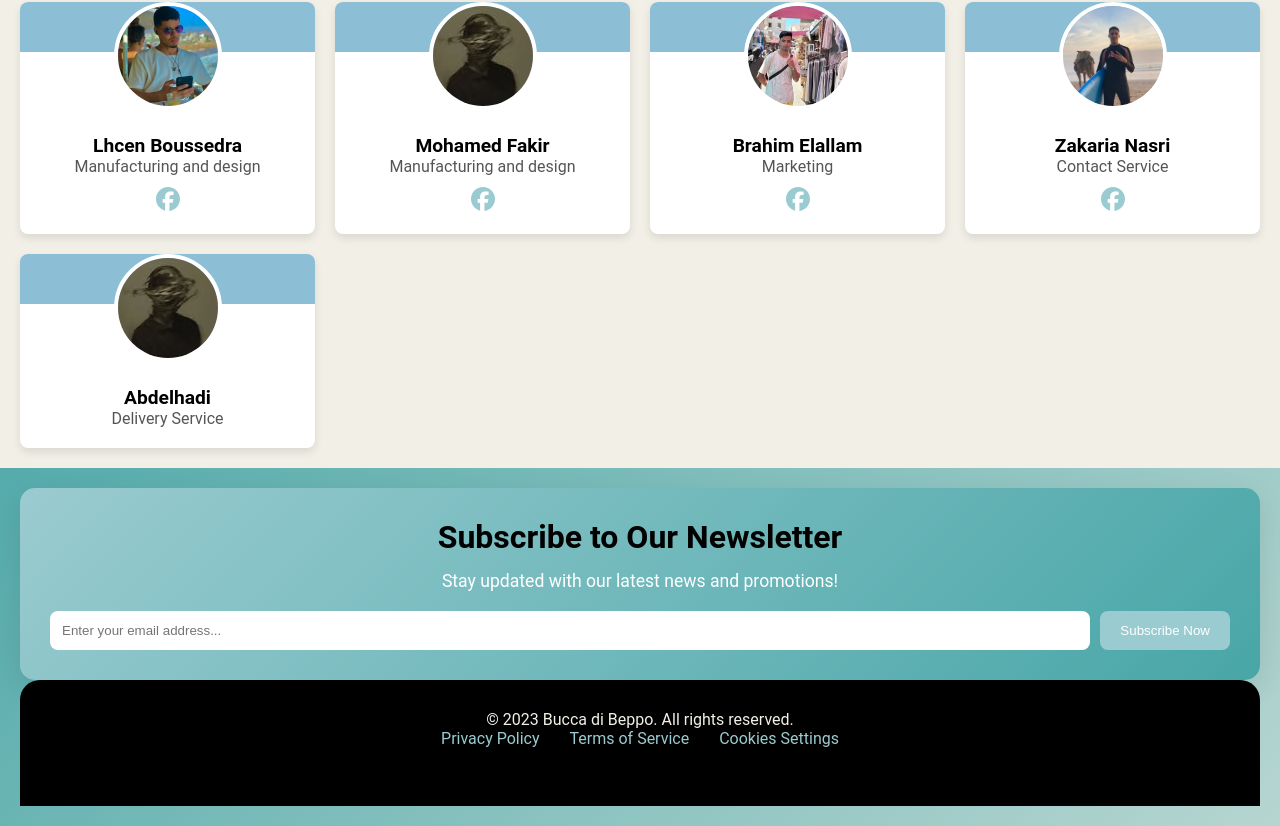
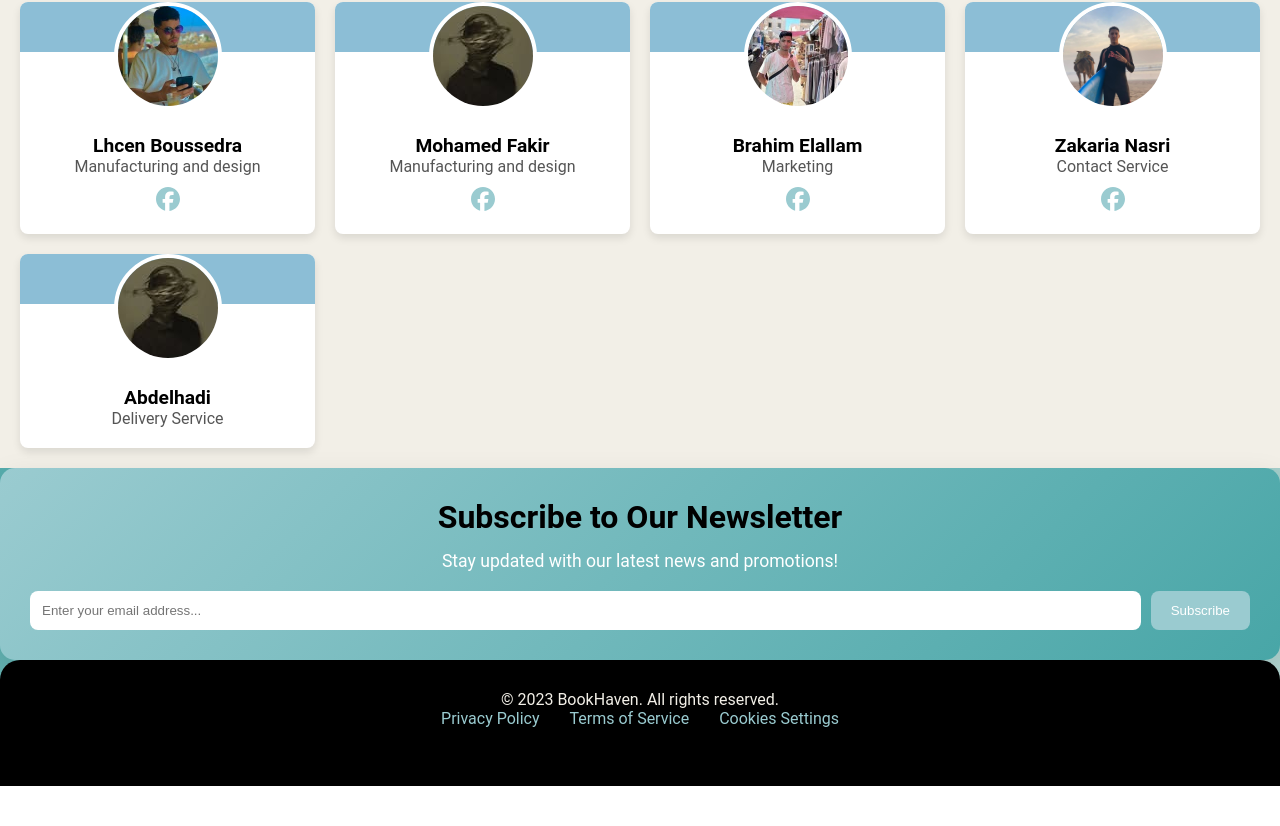
Before and after one commit to ayoubmorchid/bookhaven, a React (Create React App) app: page /about in a window 1280 px wide. Shown: the part 760-1586 px from the top of the page. After the commit the page ends 1546 px from the top, so only its background shows below. Built offline with nearby package versions, Linux system fonts and the light colour scheme.

Commit message:
remove the footer and change it

```diff
--- a/src/component/footer.jsx
+++ b/src/component/footer.jsx
@@ -4,8 +4,8 @@ import { Link } from "react-router-dom";
 
 const FooterSection = () => {
   return (
-    <div className="app-container">
-
+    <div className="footer-container">
+      {/* Subscription Section */}
       <div className="subscribe-section">
         <h2>Subscribe to Our Newsletter</h2>
         <p>Stay updated with our latest news and promotions!</p>
@@ -15,32 +15,34 @@ const FooterSection = () => {
             placeholder="Enter your email address..."
             className="email-input"
           />
-          <button className="subscribe-button">Subscribe Now</button>
+          <button className="subscribe-button">Subscribe</button>
         </div>
         <div className="circle-top-right"></div>
       </div>
 
+      {/* Footer Section */}
       <footer className="footer-section">
-        <p>&copy; 2023 Bucca di Beppo. All rights reserved.</p>
+        <div className="footer-content">
+          <p>&copy; 2023 BookHaven. All rights reserved.</p>
           <div className="footer-links">
             <Link to="/privacy">Privacy Policy</Link>
             <Link to="/terms">Terms of Service</Link>
             <Link to="/cookies">Cookies Settings</Link>
           </div>
-        <div className="circle-bottom-left"></div>
           <div className="social-icons">
-          <Link to="/">
+            <Link to="/" aria-label="Facebook">
               <i className="fa fa-facebook"></i>
             </Link>
-          <Link to="/">
+            <Link to="/" aria-label="Instagram">
               <i className="fa fa-instagram"></i>
             </Link>
-          <Link to="/">
+            <Link to="/" aria-label="Twitter">
               <i className="fa fa-twitter"></i>
             </Link>
-          <Link to="/">
+            <Link to="/" aria-label="LinkedIn">
               <i className="fa fa-linkedin"></i>
             </Link>
+          </div>
         </div>
       </footer>
     </div>
```
Also changed, not shown: src/style/footer.css (line endings or trailing spaces). Lines whose indentation alone changed are shown as unchanged.
